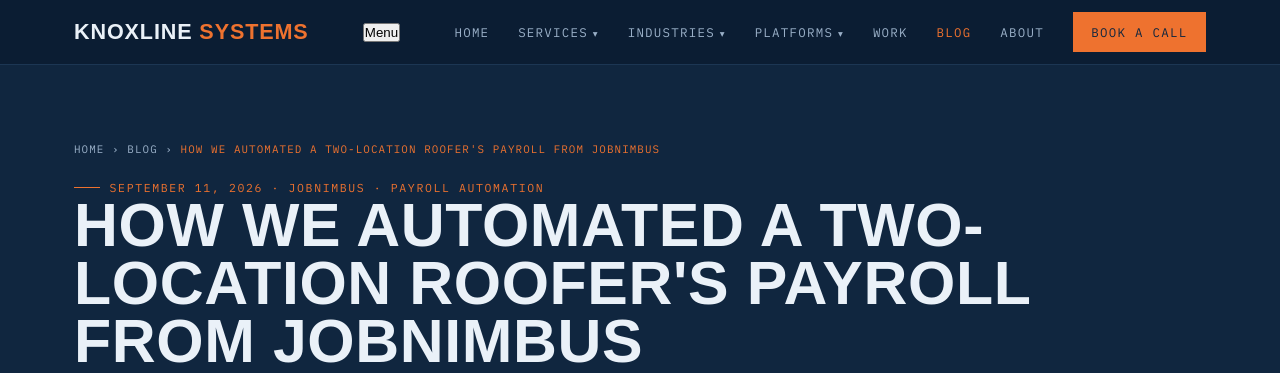
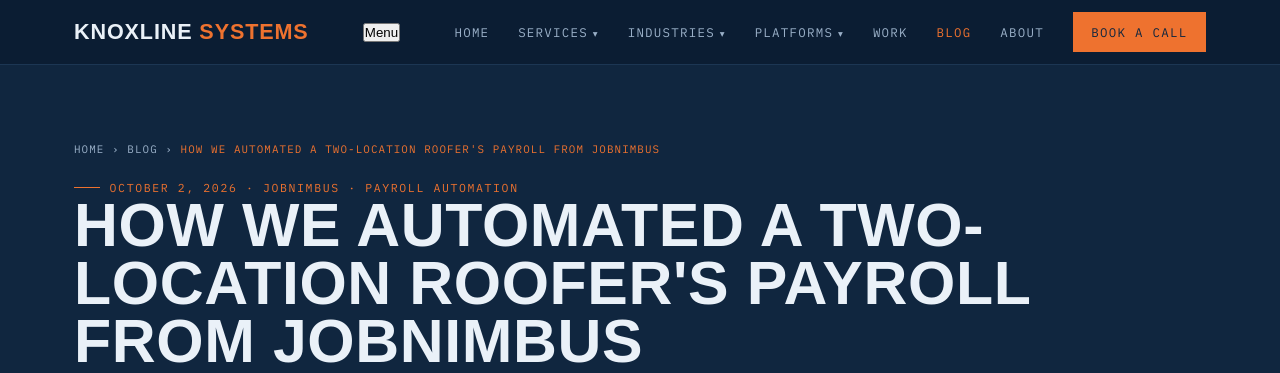
Before and after one commit to Westyn3/Knoxline-Systems, a Jekyll site: the page built from _posts/2026-09-11-jobnimbus-payroll-automation-roofing.md, in a window 1280 px wide and 900 px high. Shown: the top 373 px of the window. Built offline with Jekyll 4.4.1, drawn with Linux system fonts in a browser that asks for light colours; part of the change alters nothing that is shown.

```diff
--- a/_posts/2026-09-11-jobnimbus-payroll-automation-roofing.md
+++ b/_posts/2026-09-11-jobnimbus-payroll-automation-roofing.md
@@ -1,7 +1,9 @@
 ---
-title: "How We Automated a Two-Location Roofer's Payroll from JobNimbus"
-description: "Greater Roofing Solutions spent 6–8 hours every pay period on payroll math their CRM already knew. Here's the system that gave those hours back — commissions, bonuses, weekly guarantees and all."
-topic: "JobNimbus · Payroll Automation"
+title: How We Automated a Two-Location Roofer's Payroll from JobNimbus
+description: Greater Roofing Solutions spent 6–8 hours every pay period on payroll math their CRM already knew. Here's the system that gave those hours back — commissions, bonuses, weekly guarantees and all.
+topic: JobNimbus · Payroll Automation
+date: 2026-10-02T08:00:00
+image: ''
 ---
 
 Every roofing company we talk to has a version of the same evening. The pay period closes, and somebody — usually the owner — sits down with JobNimbus open in one tab and a spreadsheet in the other, and starts cross-referencing. Which jobs closed. Which rep sold what. What the commission split was on that insurance job. Whether the new guy hit his weekly guarantee. Two hours in, the coffee's cold and you're double-checking a number you already checked.
@@ -14,7 +16,7 @@ The system runs on the JobNimbus API, and the short version is: **the data your
 
 **Job and payment sync.** Every job and payment in JobNimbus flows automatically into a structured database — no exports, no copy-paste. Insurance and retail work stay segmented, and both locations feed the same system with their numbers kept separate where it matters.
 
-**Payroll that calculates itself.** Commissions compute from real job data — including the messy parts that make roofing payroll genuinely hard: split commissions between reps, tiered bonus structures, and a weekly guarantee that reconciles against actual earnings automatically. The owner's job changed from *building* payroll to *approving* it.
+**Payroll that calculates itself.** Commissions compute from real job data — including the messy parts that make roofing payroll genuinely hard: split commissions between reps, tiered bonus structures, and a weekly guarantee that reconciles against actual earnings automatically. The owner's job changed from _building_ payroll to _approving_ it.
 
 **Review requests on job close.** When a job hits the right status, the review request goes out. No one has to remember, which is exactly why it works — the companies with 200+ Google reviews aren't more diligent, they're more automated.
 
@@ -28,7 +30,7 @@ That's the part most owners don't expect: **payroll is rarely just a payroll pro
 
 ## Could your JobNimbus do this?
 
-Almost certainly. If your crew enters jobs and payments into JobNimbus today, the raw material exists — the build is the translation layer between how *your* account is set up (your statuses, your job types, your commission rules) and the automations on top.
+Almost certainly. If your crew enters jobs and payments into JobNimbus today, the raw material exists — the build is the translation layer between how _your_ account is set up (your statuses, your job types, your commission rules) and the automations on top.
 
 We wrote up exactly what that looks like on our [JobNimbus integration page](/jobnimbus.html), and the bigger picture for roofing companies — websites, Google Ads, the whole connected system — lives on the [roofing page](/roofing.html).
 
```
